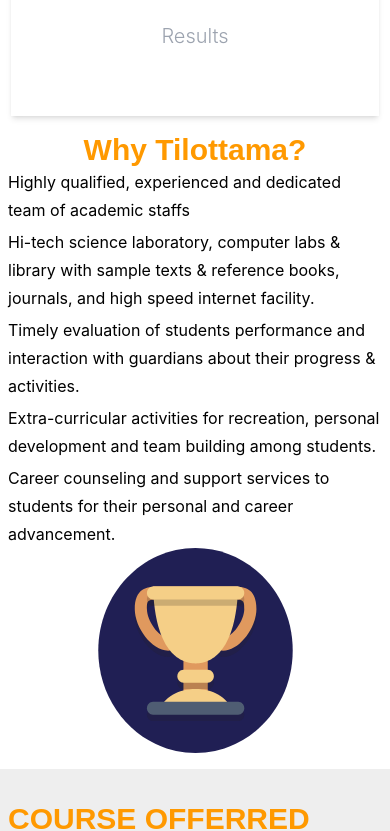
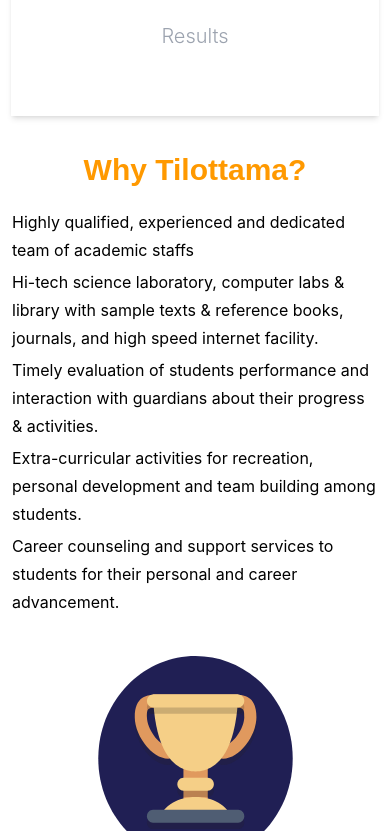
Before and after one commit to saphalpantha/project_ttc, a Next.js app: page / in a window 390 px wide. Shown: the part 1033-1864 px from the top of the page. Built offline with nearby package versions, Linux system fonts and the light colour scheme.

Commit message:
fix small 2

```diff
--- a/components/WhyTtc/WhyTtc.js
+++ b/components/WhyTtc/WhyTtc.js
@@ -26,14 +26,14 @@
 
   return (
     <Container>
-      <div className="max-w-6xl md:gap-2 py-4  gap-x-10 bg-white flex flex-col md:flex-row  mx-auto md:pb-[3rem] justify-center  items-center md:items-start ">
-        <div className="flex flex-col  justify-center md:space-y-5  max-w-6xl  md:w-[80rem]  ">
-          <h1 className=" text-3xl md:text-5xl   text-[#FF9900] font-bold text-center md:text-start">
+      <div className="max-w-6xl md:gap-2 py-4 gap-y-10 md:gap-y-0  gap-x-0 bg-white flex flex-col md:flex-row  mx-auto md:pb-[3rem] justify-center  items-center md:items-start ">
+        <div className="flex flex-col  justify-center md:space-y-5  max-w-6xl   ">
+          <h1 className=" text-3xl py-5 md:py-0 md:text-5xl   text-[#FF9900] font-bold text-center md:text-start">
             Why Tilottama?
           </h1>
           <ul className="flex flex-col gap-1 list-disc">
             {whyTTCList.map((i) => (
-              <li className="max-w-md w-fit px-3 text-start  md:w-[90%] lg:w-[100%] md:max-w-[30rem] lg:max-w-[60rem] px-[0.5rem]  md:px-0 leading-7 text-2xs">
+              <li className="w-fit px-3 text-start md:w-[75%] w-[100%]   px-2  md:px-2 leading-7 text-2xs">
                 {i.desc}
               </li>
             ))}
```
